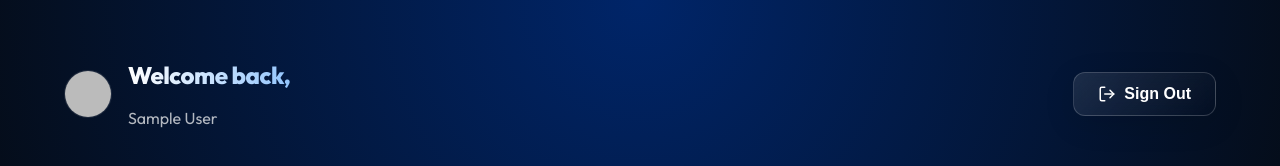
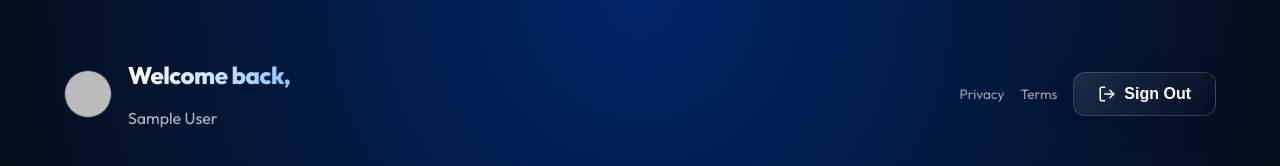
Before and after one commit to cryptoviper1/kal-roster-app, a Next.js app: page /dashboard in a window 1280 px wide. Shown: the top 166 px of the page. Built offline with nearby package versions, Linux system fonts and the light colour scheme; no server answers; sample sign-in values are in the browser's storage.

Commit message:
Add Privacy Policy and Terms of Service pages with links on Dashboard

```diff
--- a/src/app/dashboard/page.tsx
+++ b/src/app/dashboard/page.tsx
@@ -41,6 +41,9 @@ export default async function DashboardPage() {
             <p className="subtitle" style={{ fontSize: '1rem' }}>{session.user.name}</p>
           </div>
         </div>
+        <div style={{ display: 'flex', alignItems: 'center', gap: '16px' }}>
+          <a href="/privacy" style={{ fontSize: '0.85rem', color: '#9ca3af', textDecoration: 'none' }} className="hover:text-white transition-colors">Privacy</a>
+          <a href="/terms" style={{ fontSize: '0.85rem', color: '#9ca3af', textDecoration: 'none' }} className="hover:text-white transition-colors">Terms</a>
           <form action={async () => {
             "use server";
             await signOut({ redirectTo: "/" });
@@ -49,6 +52,7 @@ export default async function DashboardPage() {
               <LogOut size={18} /> Sign Out
             </button>
           </form>
+        </div>
       </header>
 
       <DashboardClient initialData={initialRosterData} />
```
Lines whose indentation alone changed are shown as unchanged.
